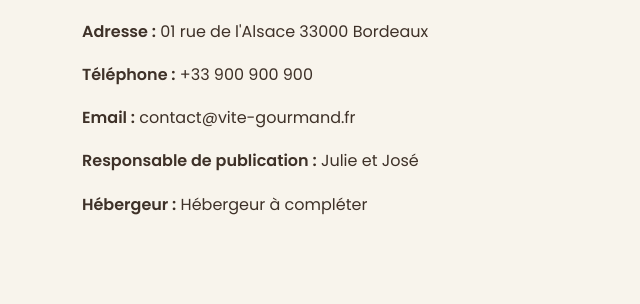
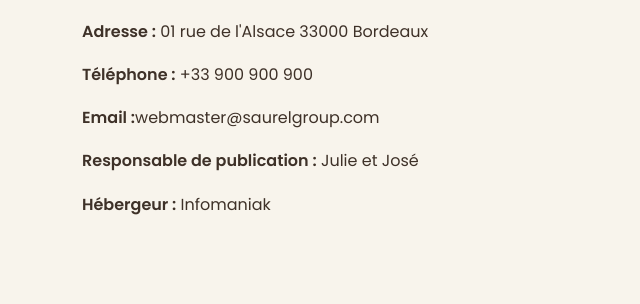
Before and after one commit to Bukola67/Vite-Gourmand, a Symfony app: template templates/legal/mentions.html.twig in a window 1280 px wide. Shown: the part 289-593 px from the top of the page, without its empty margins (0-640 px from the left). Run offline with Twig, Linux system fonts and the light colour scheme; the template is opened without the code that fills it, so the values that code supplies are empty; some libraries are stand-ins or nearby versions.

Commit message:
Updated documentation files

```diff
--- a/templates/legal/mentions.html.twig
+++ b/templates/legal/mentions.html.twig
@@ -9,7 +9,7 @@
     <p><strong>Activité :</strong> Service traiteur à Bordeaux</p>
     <p><strong>Adresse :</strong> 01 rue de l'Alsace 33000 Bordeaux </p>
     <p><strong>Téléphone :</strong> +33 900 900 900</p>
-    <p><strong>Email :</strong> contact@vite-gourmand.fr</p>
+    <p><strong>Email :</strong>webmaster@saurelgroup.com</p>
     <p><strong>Responsable de publication :</strong> Julie et José</p>
-    <p><strong>Hébergeur :</strong> Hébergeur à compléter</p>
+    <p><strong>Hébergeur :</strong> Infomaniak</p>
 {% endblock %}
```
Also changed, not shown: 30 other files.
